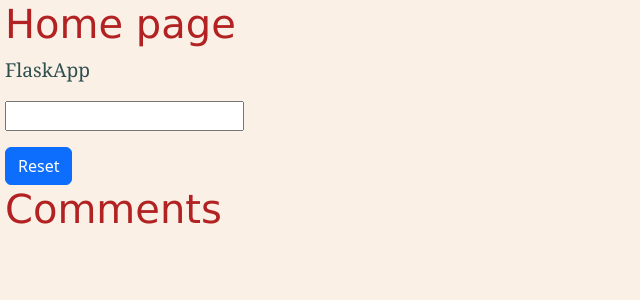
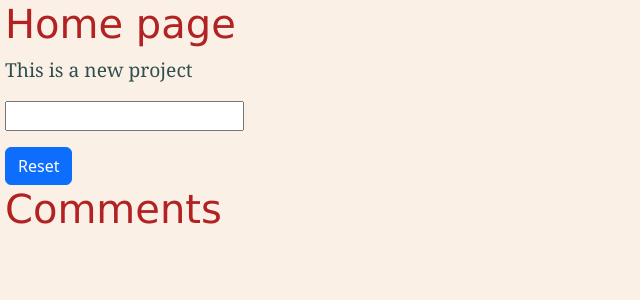
Before and after one commit to leonkarn/uk_lines_disrupt, a Flask app: page / in a window 1280 px wide. Shown: the part 75-375 px from the top of the page, without its empty margins (0-640 px from the left). Run offline with Flask 2, Linux system fonts and the light colour scheme; data that the repository does not hold is empty.

Commit message:
test this mac

```diff
--- a/main_task/templates/base_root.html
+++ b/main_task/templates/base_root.html
@@ -70,7 +70,7 @@
 
 
     <h1>Home page</h1>
-    <p> FlaskApp</p>
+    <p> This is a new project</p>
     <script src="https://cdn.jsdelivr.net/npm/bootstrap@5.2.0/dist/js/bootstrap.bundle.min.js" integrity="sha384-A3rJD856KowSb7dwlZdYEkO39Gagi7vIsF0jrRAoQmDKKtQBHUuLZ9AsSv4jD4Xa" crossorigin="anonymous"></script>
 
     <div class="content">
```
